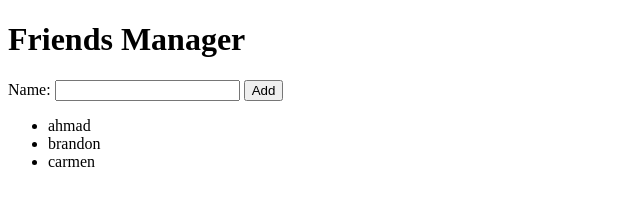
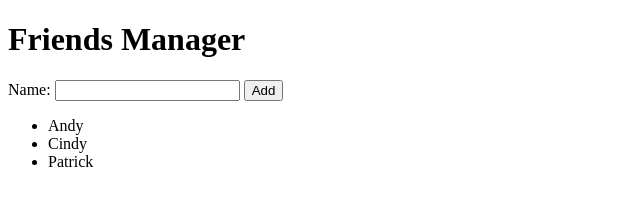
Before and after one commit to Gonzalomarcylabschool/5-0-0-encapsulation-factories-closure-f23, a plain HTML site: page 1-friends-list-app/index.html in a window 1280 px wide. Shown: the full height of the page, 0-640 px from the left. Drawn offline with Linux system fonts and the light colour scheme.

Commit message:
array-update

```diff
--- a/1-friends-list-app/index-bad.js
+++ b/1-friends-list-app/index-bad.js
@@ -26,7 +26,7 @@ Test it out:
 - Use the form to add another friend
 */
 const friendsManager = {
-  friends: ['ahmad', 'brandon', 'carmen'],
+  friends: ['Andy', 'Cindy', 'Patrick'],
   addFriend(newFriend) {
     this.friends.push(newFriend);
   }
--- a/1-friends-list-app/index-good.js
+++ b/1-friends-list-app/index-good.js
@@ -13,7 +13,7 @@ const renderFriendsList = (friends) => {
 
 // A factory function
 const makeFriendsManager = () => {
-  const friends = ['ahmad', 'brandon', 'carmen'];
+  const friends = ['Andy', 'Cindy', 'Patrick'];
 
   // Because we create new functions, a closure is created and
   // addFriend and getFriends "remember" their environment after
--- a/1-friends-list-app/index.html
+++ b/1-friends-list-app/index.html
@@ -5,7 +5,7 @@
     <meta name="viewport" content="width=device-width, initial-scale=1.0" />
     <title>Encapsulation, Factories, and Closure</title>
     <!-- <script defer src="index-bad.js"></script> -->
-    <script defer src="index-good.js"></script>
+    <script defer src="index-bad.js"></script>
   </head>
   <body>
     <main>
```
